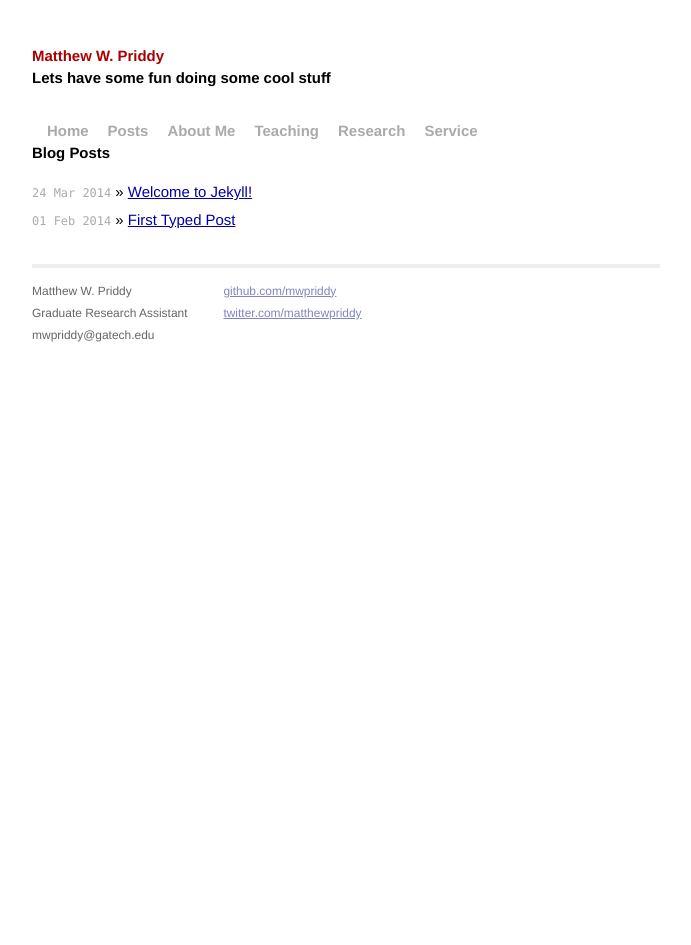
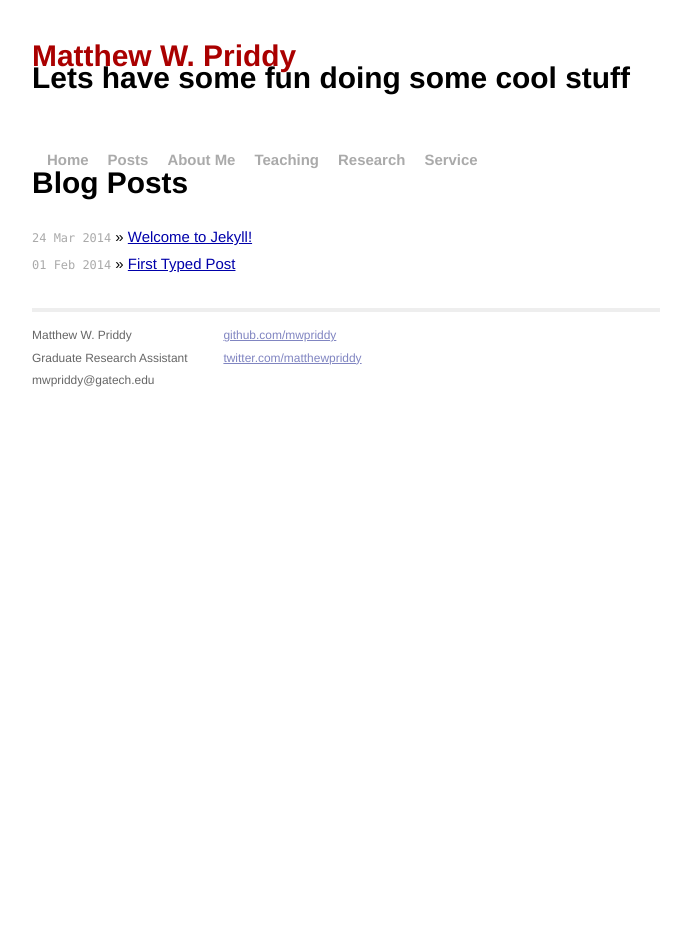
Before and after one commit to mwpriddy/mwpriddy.github.io, a Jekyll site: the page built from index.html, in a window 1280 px wide. Shown: the whole page, without its empty margins (294-985 px from the left). Built offline with Jekyll 4.4.1, drawn with Linux system fonts in a browser that asks for light colours; Markdown is read by kramdown in place of the engine named in the settings.

Commit message:
Update main.css

```diff
--- a/css/main.css
+++ b/css/main.css
@@ -22,7 +22,8 @@ body {
 h1, h2, h3, h4, h5, h6 {
   font-size: 100%; }
 
-h1 { margin-bottom: 1em; }
+h1 { margin-bottom: 1em;
+     font-size: 200%;}
 p { margin: 1em 0; }
 
 a         { color: #00a; }
```
